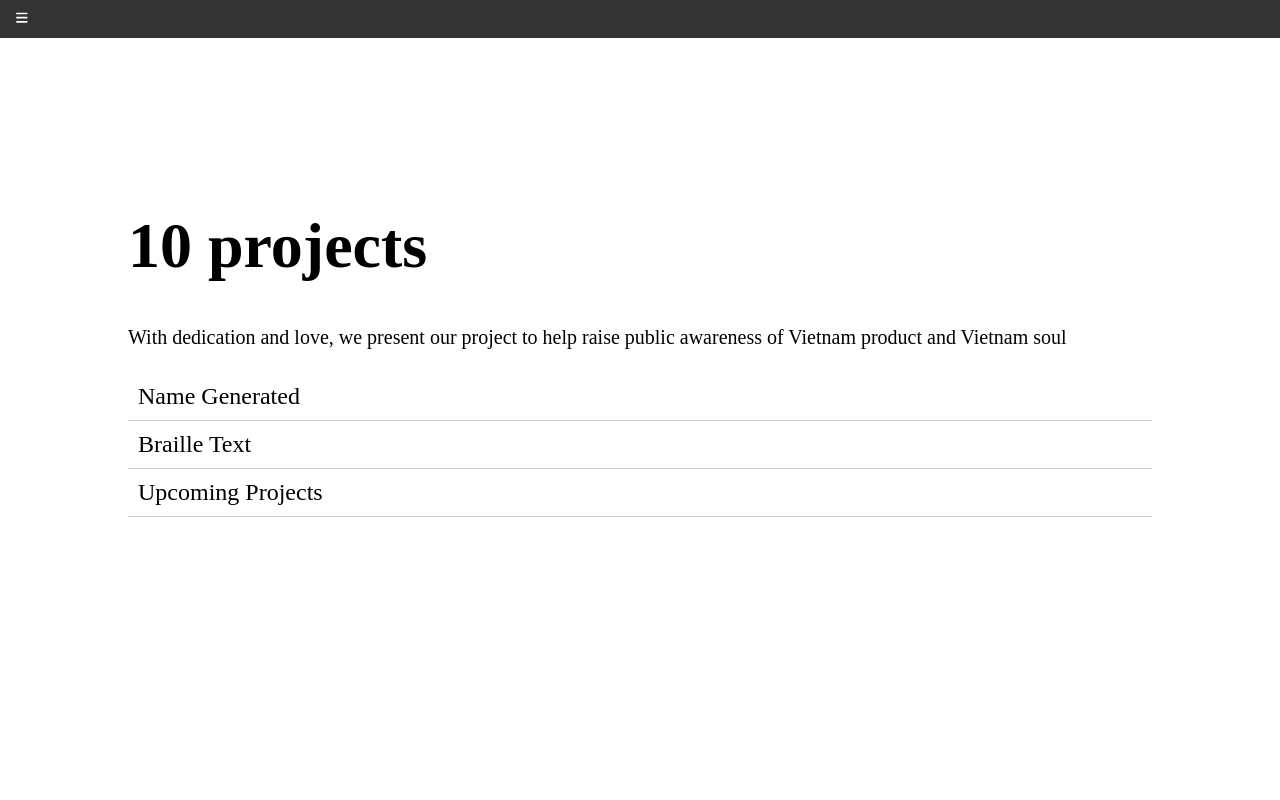
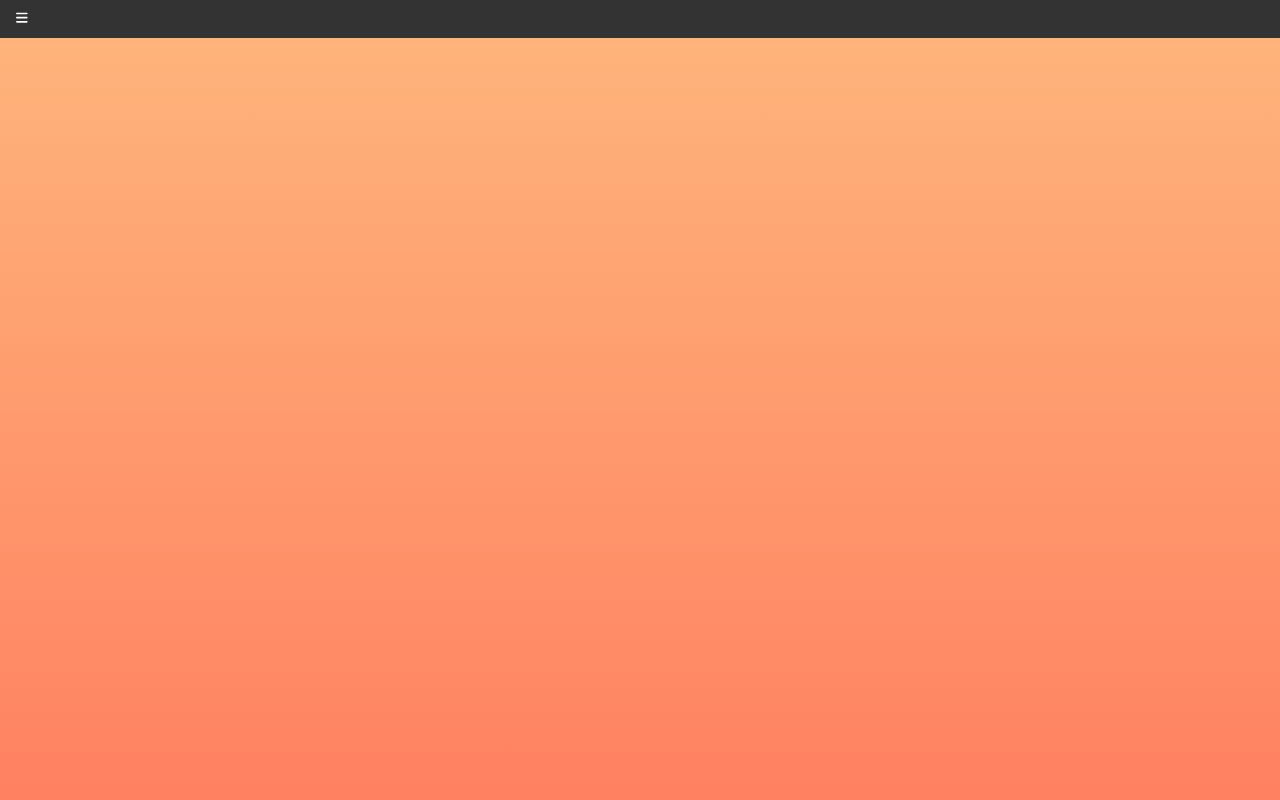
Before and after one commit to DHLabFUV/DHLab-Website-Official, a React (Create React App) app: page /archives in a window 1280 px wide. Shown: the top 800 px of the page. Built offline with nearby package versions, Linux system fonts and the light colour scheme.

Commit message:
where is my fontttttttttttttttttttt

```diff
--- a/src/frontend/archives/archives.js
+++ b/src/frontend/archives/archives.js
@@ -1,18 +1,21 @@
 import React from 'react';
 import './archives.css';
 import ToggleList from './togglelist';
+import VerticalGradientBackground from '../component/gradientbg';
 
 const Archives = () => {
   const items = [
     {
       id: 1,
       title: 'Name Generated',
+      time: 'April, 2024',
       content: 'Trung binh',
       imageUrl: 'src/frontend/pic/bg1.jpg',
     },
     {
       id: 2,
       title: 'Braille Text',
+      time: 'May, 2024',
       content: 'Additional content for Item 2',
       imageUrl: 'src/frontend/pic/bg1.jpg',
     },
@@ -24,11 +27,11 @@ const Archives = () => {
     },
   ];
   return (
-    <div className='page-content'>
+    <><VerticalGradientBackground /><div className='page-content'>
       <h1 className='proj-nums'>10 projects</h1>
-      <p>With dedication and love, we present our project to help raise public awareness of Vietnam product and Vietnam soul</p>
+      <p className='intro'>With dedication and love, we present our project to help raise public awareness of Vietnam product and Vietnam soul</p>
       <ToggleList items={items} />
-    </div>
+    </div></>
   );
 }
 
--- a/src/frontend/archives/togglelist.css
+++ b/src/frontend/archives/togglelist.css
@@ -8,13 +8,19 @@
   }
 
   li {
+    display: grid;
+    grid-template-columns: repeat(2, 1fr);
+    gap: 50%;
+    justify-content: center;
+    align-items: center;
+    font-size: 3vw;
     cursor: pointer;
-    padding: 10px;
+    padding: 20px;
     border-bottom: 1px solid #ccc;
   }
 
   li.active {
-    background-color: aliceblue;
+    /* background-color: aliceblue; */
     padding: 10px;
   }
 
@@ -29,9 +35,6 @@
   .image-item {
     margin-block-start: 1em;
     margin-block-end: 1em;
-  }
-
-  .image-item{
     width: 100px;
     height: 100px;
   }
--- a/src/frontend/archives/togglelist.js
+++ b/src/frontend/archives/togglelist.js
@@ -24,10 +24,11 @@ const ToggleList = ({ items }) => {
             onClick={() => toggleItem(item.id)}
             className={openItem === item.id ? 'active' : ''}
           >
-            {item.title}
+            <span>{item.title}</span>
+            <span>{item.time}</span>
             {openItem === item.id && <p className="additional-content">
               <img src={item.imageUrl} alt="Additional" className='image-item' />
-              <div><p>{item.content}</p></div>
+              <p>{item.content}</p>
             </p>}
           </li>
         ))}
--- /dev/null
+++ b/src/frontend/component/gradientbg.css
@@ -0,0 +1,11 @@
+.gradientContainer {
+    background: linear-gradient(to right, #ff7e5f, #feb47b);
+    min-height: 100vh;
+    display: flex;
+    justify-content: center;
+    align-items: center;
+    color: #fff;
+    font-size: 24px;
+    font-weight: bold;
+    text-align: center;
+  }
--- /dev/null
+++ b/src/frontend/component/gradientbg.js
@@ -0,0 +1,22 @@
+import React from 'react';
+
+const VerticalGradientBackground = () => {
+  const gradientStyle = {
+    background: 'linear-gradient(to top, #ff7e5f, #feb47b)', // Define the vertical gradient
+    minHeight: '100vh', // Set minimum height to full viewport height
+    display: 'flex',
+    justifyContent: 'center',
+    alignItems: 'center',
+    color: '#fff', // Text color on the gradient background
+    fontSize: '24px', // Example font size
+    fontWeight: 'bold', // Example font weight
+    textAlign: 'center' // Center align text
+  };
+
+  return (
+    <div style={gradientStyle}>
+    </div>
+  );
+};
+
+export default VerticalGradientBackground;
```
